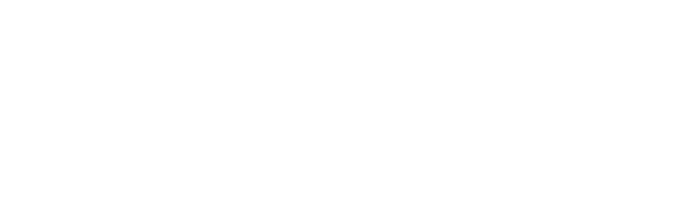
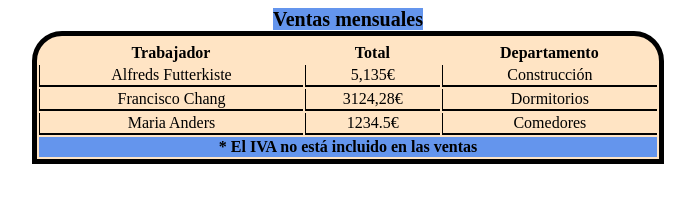
Before and after one commit to xavigalan/BOOTCAMP-Java24, a plain HTML site: page CSS/radius.html in a window 1280 px wide. Shown: the whole page, without its empty margins (292-987 px from the left). Drawn offline with Linux system fonts and the light colour scheme.

Commit message:
radius hecho

```diff
--- a/CSS/align.css
+++ b/CSS/align.css
@@ -14,7 +14,7 @@ div {
     border: 1px solid black;
     margin-top: 15px;
     margin-bottom: 15px;
-    padding: 5px;
+    padding: 10px;
     width: 50%;
 }
 
--- a/CSS/radius.css
+++ b/CSS/radius.css
@@ -0,0 +1,34 @@
+h1 {
+    background-color: cornflowerblue;
+    display: inline;
+    margin: auto;
+    font-size: 20px;
+}
+
+.divcontainer {
+    display: inline;
+    align-items: center;
+    align-content: center;
+    text-align: center;
+    width: 100%;
+}
+
+table {
+    margin: auto;
+    background-color: bisque;
+    width: 50%;
+    border: 5px solid black;
+    padding-top: 5px;
+    border-top-left-radius: 30px;
+    border-top-right-radius: 30px;
+}
+
+td {
+    border-left: 1px solid black;
+    border-bottom: 2px solid black;
+    text-align: center;
+}
+
+.thfooter {
+    background-color: cornflowerblue;
+}
--- a/CSS/radius.html
+++ b/CSS/radius.html
@@ -1,12 +1,52 @@
 <!DOCTYPE html>
 <html lang="en">
+
 <head>
     <meta charset="UTF-8">
     <meta name="viewport" content="width=device-width, initial-scale=1.0">
     <title>Document</title>
+    <link rel="stylesheet" href="radius.css">
 </head>
+
 <body>
+    <div class="divcontainer">
+        <div>
+            <h1>Ventas mensuales</h1>
+            <table>
+                <tr>
+                    <th>Trabajador</th>
+                    <th>Total</th>
+                    <th>Departamento</th>
+                </tr>
+                <tr>
+                    <td>
+                        Alfreds Futterkiste
+                    </td>
+                    <td>5,135€</td>
+                    <td>Construcción</td>
+                </tr>
 
-    <div></div>
+                <tr>
+                    <td>
+                        Francisco Chang
+                    </td>
+                    <td>3124,28€</td>
+                    <td>Dormitorios</td>
+                </tr>
+
+                <tr>
+                    <td>
+                        Maria Anders
+                    </td>
+                    <td>1234.5€</td>
+                    <td>Comedores</td>
+                </tr>
+                <tr>
+                    <th class="thfooter" colspan="3">* El IVA no está incluido en las ventas</th>
+                </tr>
+            </table>
+        </div>
+    </div>
 </body>
+
 </html>
```
Also changed, not shown: CSS/border.css (+8 -6 lines).
